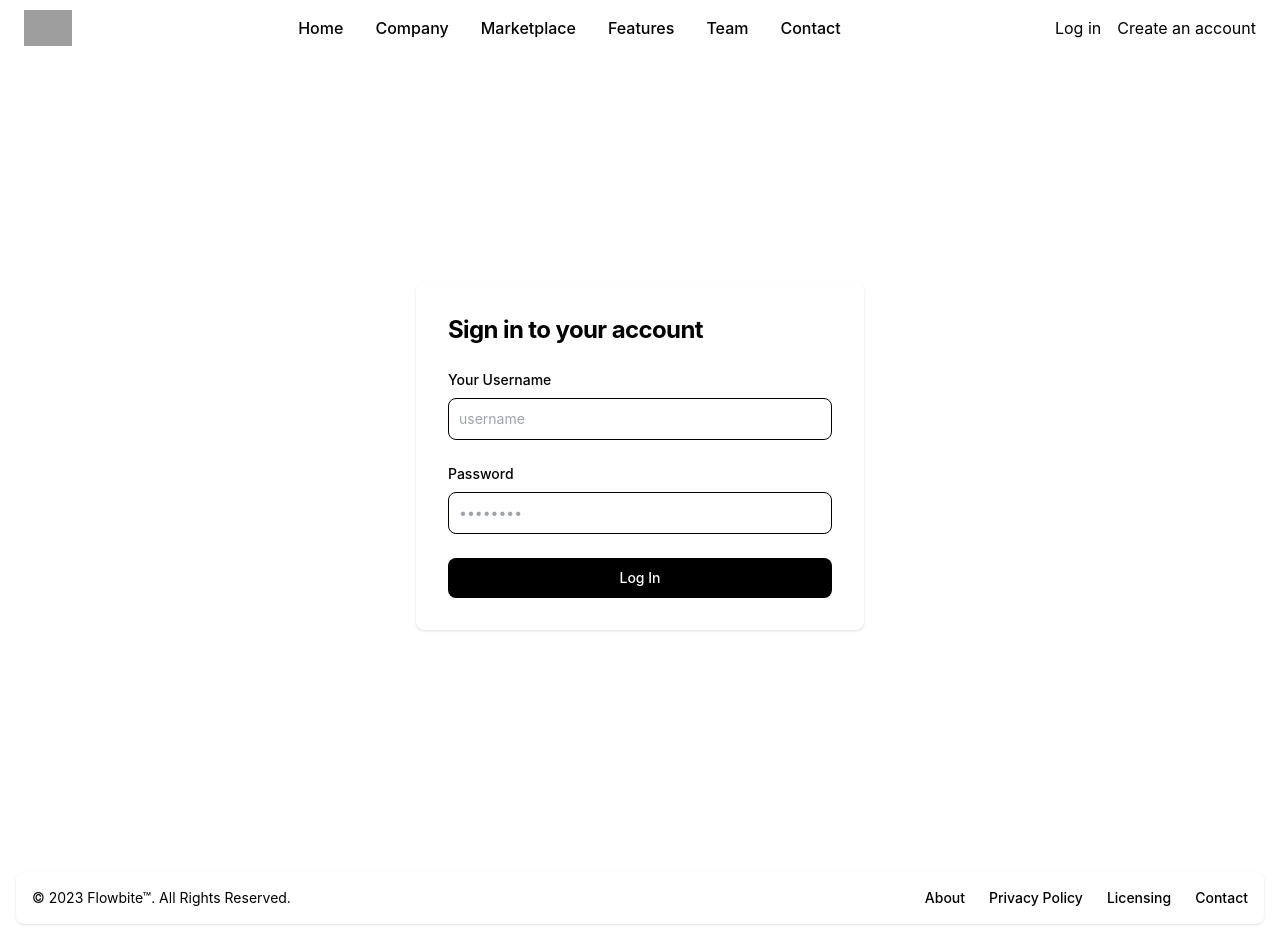
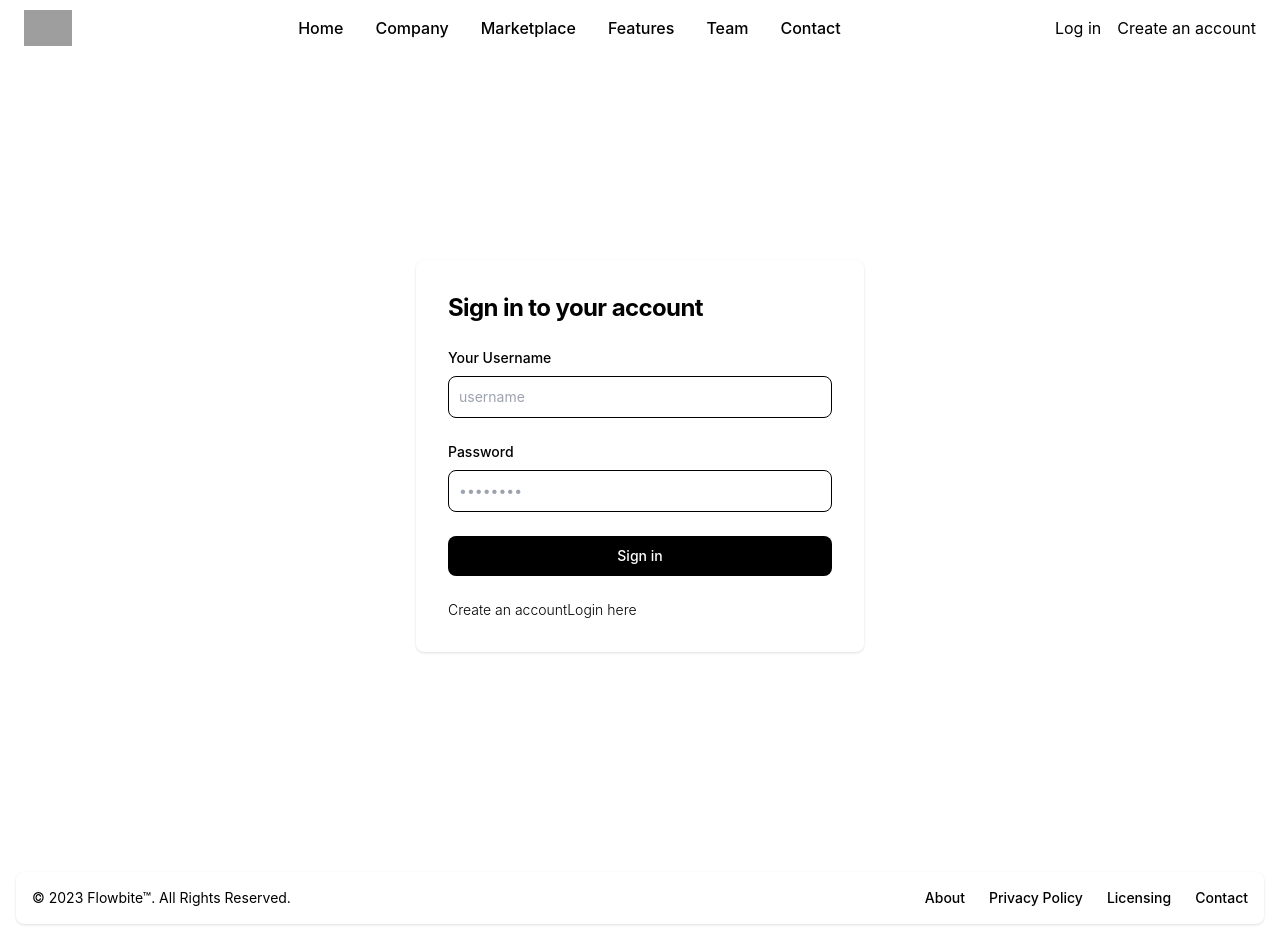
Before and after one commit to ninimtchedlishvili/orange-farm, a React (Create React App) app: page /login in a window 1280 px wide. Built offline with nearby package versions, Linux system fonts and the light colour scheme; no server answers; grey boxes are pictures that could not be loaded.

Commit message:
added login and register

```diff
--- a/src/App.js
+++ b/src/App.js
@@ -10,13 +10,28 @@ import SingleProduct from './pages/marketplace/SingleProduct';
 import Dashboard from './pages/dashboard/index';
 import Header from './components/marketplace/Layout/Header';
 import Footer from './components/marketplace/Layout/Footer';
+import { useState, useEffect } from 'react';
 
 function App() {
+
+  const [isAdmin, setIsAdmin] = useState(false);
+  const hasToken = localStorage.getItem("token");
+
+  useEffect(() => {
+    if (hasToken) {
+      setIsAdmin(true);
+
+    } else {
+      setIsAdmin(false);
+
+    }
+  }, [hasToken])
+
 
   const user = {
     name: "John",
     email: "john@gmail.com",
-    isAdmin: false,
+    isAdmin: isAdmin,
   }
 
   return (
@@ -25,7 +40,7 @@ function App() {
         <div className="flex p-4 gap-4 bg-off_white">
           <Sidebar />
           <Routes>
-            <Route path='/' element={<Dashboard />}></Route>
+            <Route path='/dashboard' element={<Dashboard />}></Route>
             <Route path='contact' element={<Contact />}></Route>
             <Route path='customers' element={<div>customers</div>}></Route>
             <Route path='allproducts' element={<AllProducts />}></Route>
--- a/src/pages/marketplace/Login.jsx
+++ b/src/pages/marketplace/Login.jsx
@@ -1,8 +1,36 @@
-import React, { useState } from "react";
-
+import React, { useState, useEffect } from "react";
+import { NavLink } from "react-router";
 
 const Login = () => {
+  const [username, setUsername] = useState("");
+  const [password, setPassword] = useState("");
+  const [user, setUser] = useState({});
 
+  const handleSubmit = (e) => {
+    e.preventDefault();
+    console.log(e.target.value);
+
+    fetch("https://fakestoreapi.com/auth/login", {
+      method: "POST",
+      body: JSON.stringify({
+        username: username,
+        password: password,
+      }),
+    })
+      .then((res) => res.json())
+      .then((json) => {
+        localStorage.setItem("token", json.token);
+        window.location.href = "/dashboard";
+      });
+  };
+
+  // get all users
+  useEffect(() => {
+    fetch("https://fakestoreapi.com/users")
+      .then((res) => res.json())
+      .then((json) => setUser(json));
+  }, []);
+  console.log(user);
 
   return (
     <section className="bg-white">
@@ -12,7 +40,11 @@ const Login = () => {
             <h1 className="text-xl font-bold leading-tight tracking-tight text-gray-900 md:text-2xl">
               Sign in to your account
             </h1>
-            <form className="space-y-4 md:space-y-6" action="#">
+            <form
+              onSubmit={handleSubmit}
+              className="space-y-4 md:space-y-6"
+              action="#"
+            >
               <div>
                 <label
                   htmlFor="username"
@@ -24,6 +56,8 @@ const Login = () => {
                   type="text"
                   name="username"
                   id="username"
+                  value={username}
+                  onChange={(e) => setUsername(e.target.value)}
                   className="bg-gray-50 border border-gray-300 text-gray-900 text-sm rounded-lg focus:ring-primary-600 focus:border-primary-600 block w-full p-2.5"
                   placeholder="username"
                   required
@@ -41,6 +75,8 @@ const Login = () => {
                   type="password"
                   name="password"
                   id="password"
+                  value={password}
+                  onChange={(e) => setPassword(e.target.value)}
                   placeholder="••••••••"
                   className="bg-gray-50 border border-gray-300 text-gray-900 text-sm rounded-lg focus:ring-primary-600 focus:border-primary-600 block w-full p-2.5"
                   required
@@ -48,19 +84,16 @@ const Login = () => {
               </div>
               <button
                 type="submit"
-                className="w-full bg-black text-white bg-primary-600 hover:bg-primary-700 focus:ring-4 focus:outline-none focus:ring-primary-300 font-medium rounded-lg text-sm px-5 py-2.5 text-center"
+                className="w-full text-white bg-blue-600 bg-black  font-medium rounded-lg text-sm px-5 py-2.5 text-center"
               >
-                Log In
+                Sign in
               </button>
-              {/* <p className="text-sm font-light text-gray-500">
-                Already have an account?{" "}
-                <a
-                  href="#"
-                  className="font-medium text-primary-600 hover:underline"
-                >
+              <p className="text-sm font-light text-gray-500">
+                Create an account
+                <NavLink to="/register" className="btn btn-primary">
                   Login here
-                </a>
-              </p> */}
+                </NavLink>
+              </p>
             </form>
           </div>
         </div>
--- a/src/pages/marketplace/Register.jsx
+++ b/src/pages/marketplace/Register.jsx
@@ -1,4 +1,5 @@
 import React, { useState } from "react";
+import { NavLink } from "react-router";
 
 const Register = () => {
   const [formData, setFormData] = useState({
@@ -42,7 +43,6 @@ const Register = () => {
       .then((json) => console.log(json));
   };
 
-  // id: 1
 
   const handleChange = (e) => {
     const { name, value } = e.target;
@@ -190,19 +190,16 @@ const Register = () => {
               </div>
               <button
                 type="submit"
-                className="w-full bg-black text-white bg-primary-600 hover:bg-primary-700 focus:ring-4 focus:outline-none focus:ring-primary-300 font-medium rounded-lg text-sm px-5 py-2.5 text-center"
+                className="w-full text-white bg-blue-600 bg-black  font-medium rounded-lg text-sm px-5 py-2.5 text-center"
               >
                 Create an account
               </button>
-              {/* <p className="text-sm font-light text-gray-500">
+              <p className="text-sm font-light text-gray-500">
                 Already have an account?{" "}
-                <a
-                  href="#"
-                  className="font-medium text-primary-600 hover:underline"
-                >
+                <NavLink to="/login" className="btn btn-primary">
                   Login here
-                </a>
-              </p> */}
+                </NavLink>
+              </p>
             </form>
           </div>
         </div>
```
